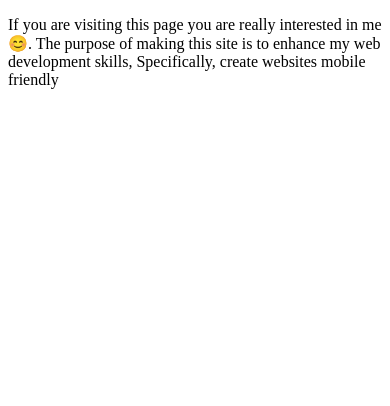
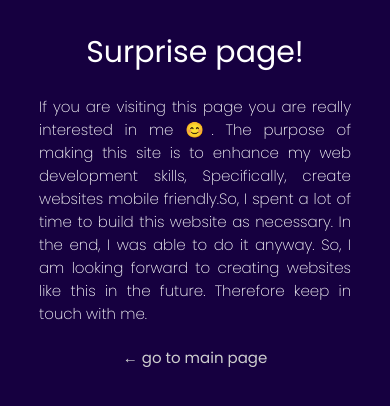
Before and after one commit to kumuduwije/personal-website-two, a PHP site: page /site_info.html in a window 390 px wide. Shown: the top 406 px of the page. Run offline with PHP 8.4, Linux system fonts and the light colour scheme.

Commit message:
Update type write and add content in site  info page.

```diff
--- a/site_info.html
+++ b/site_info.html
@@ -4,12 +4,24 @@
     <meta charset="UTF-8">
     <meta http-equiv="X-UA-Compatible" content="IE=edge">
     <meta name="viewport" content="width=device-width, initial-scale=1.0">
+    <link rel="stylesheet" href="./src/css/styles.css">
+    <link href="https://fonts.googleapis.com/css2?family=Poppins:wght@100;200;300;400;500;600;700&family=Sacramento&display=swap" rel="stylesheet">
     <title>Kayturn Site information</title>
 </head>
 <body>
-    <p>If you are visiting this page you are really interested in me 😊.
-        The purpose of making this site is to enhance my web development skills,
-        Specifically, create websites mobile friendly
-    </p>
+    <h1 id="surprise">Surprise page!</h1>
+    <div class="secret-para">
+        <p>If you are visiting this page you are really interested in me 😊.
+            The purpose of making this site is to enhance my web development skills,
+            Specifically, create websites mobile friendly.So, I spent a lot of time to build this website as necessary.
+            In the end, I was able to do it anyway.
+            So, I am looking forward to creating websites like this in the future.
+            Therefore keep in touch with me.
+        </p>
+
+        <div class="to-main">
+            <a href="index.html">&#8592; <span>go to main page</span></a>
+        </div>
+    </div>
 </body>
 </html>
--- a/src/css/styles.css
+++ b/src/css/styles.css
@@ -692,3 +641,111 @@ input[type=checkbox]{
     background-color: purple;
     outline: 1px solid #0D0D0D;
 }
+
+/* secret-para styling */
+#surprise{
+    text-align: center;
+    color:#fff;
+    margin-top: 30px;
+    margin-bottom: 0;
+    /* font-family: 'Sacramento', cursive; */
+    font-weight: normal;
+    font-size: 30px;
+}
+.secret-para{
+    width:50%;
+    height:50%;
+    margin:  auto;
+    padding: 20px 0;
+    /* align-items: center;*/
+    justify-content: center;
+    text-align: center;
+}
+.secret-para p{
+    color:#fff;
+    font-size:20px;
+    font-weight: 200;
+    text-align:justify;
+    margin-bottom: 20px;
+}
+
+.to-main{
+
+    align-items: center;
+    justify-content: center;
+    margin:auto;
+}
+
+.to-main a{
+    font-size:15px;
+    text-decoration: none;
+    color:rgb(207, 207, 207);
+
+}
+.to-main a:hover{
+    cursor: pointer;
+   color:#fff;
+}
+
+
+
+   /* APPLYING MEDIA QUERIES */
+   @media (max-width: 768px) {
+
+    /* .navbar{
+        position: fixed;
+        width: 100%;
+    } */
+    .top-area{
+        background-position:center;
+    }
+
+
+   .menu-items{
+    z-index: 999;
+    display:none;
+    position: absolute;
+    /* background:rgba(0, 0, 0, 0.3); */
+    right: 0;
+    left: 0;
+    text-align: center;
+    padding: 33px 0;
+   }
+
+   .menu-items ul{
+    /* margin-top: 24px; */
+    display: block;
+    background:rgba(0, 0, 0, 0.7);
+   }
+   .navbar{
+    background:rgba(0, 0, 0, 0.7);
+   }
+   .menu-items  li:hover {
+    display: inline-block;
+    transition: 0.3s ease;
+   }
+   .menu-items li + li {
+    margin-top: 12px;
+   }
+   input[type=checkbox]:checked ~ .menu-items{
+    display: block;
+   }
+
+
+   .hamburger {
+    display: block;
+   }
+
+   .hamburger:hover{
+    cursor: pointer;
+   }
+
+   .secret-para{
+    width:80%;
+   }
+   .secret-para p{
+    font-size: 15px;
+   }
+
+
+}
--- a/src/js/script.js
+++ b/src/js/script.js
@@ -54,7 +54,7 @@ function topClick(){
 // Type writter
 
 const typewriter = ()=>{
-  const texts = ["Undergraduate student.", "Designer.", "Programmer."]
+  const texts = ["Student.", "Designer.", "Programmer.","Photographer.", "Tech Lover."]
 
 let count = 0;
 let index = 0;
```
Also changed, not shown: other parts of src/css/styles.css (+2 -53 lines).
